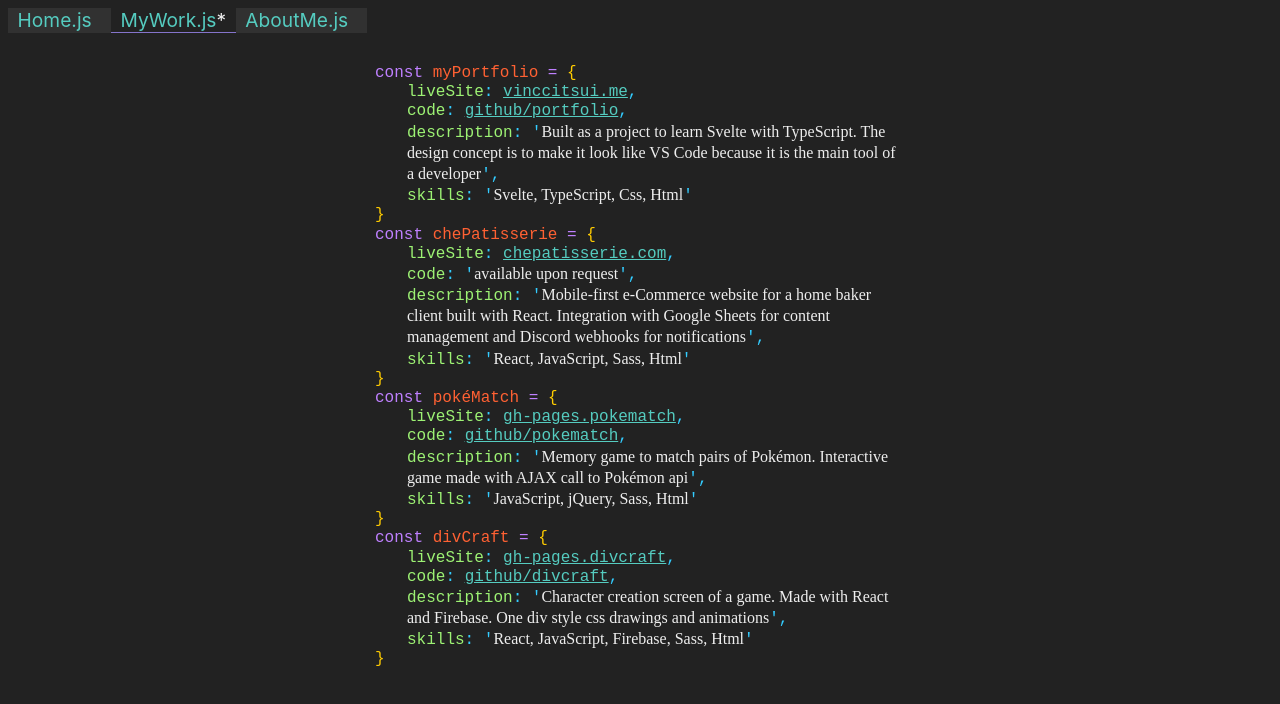
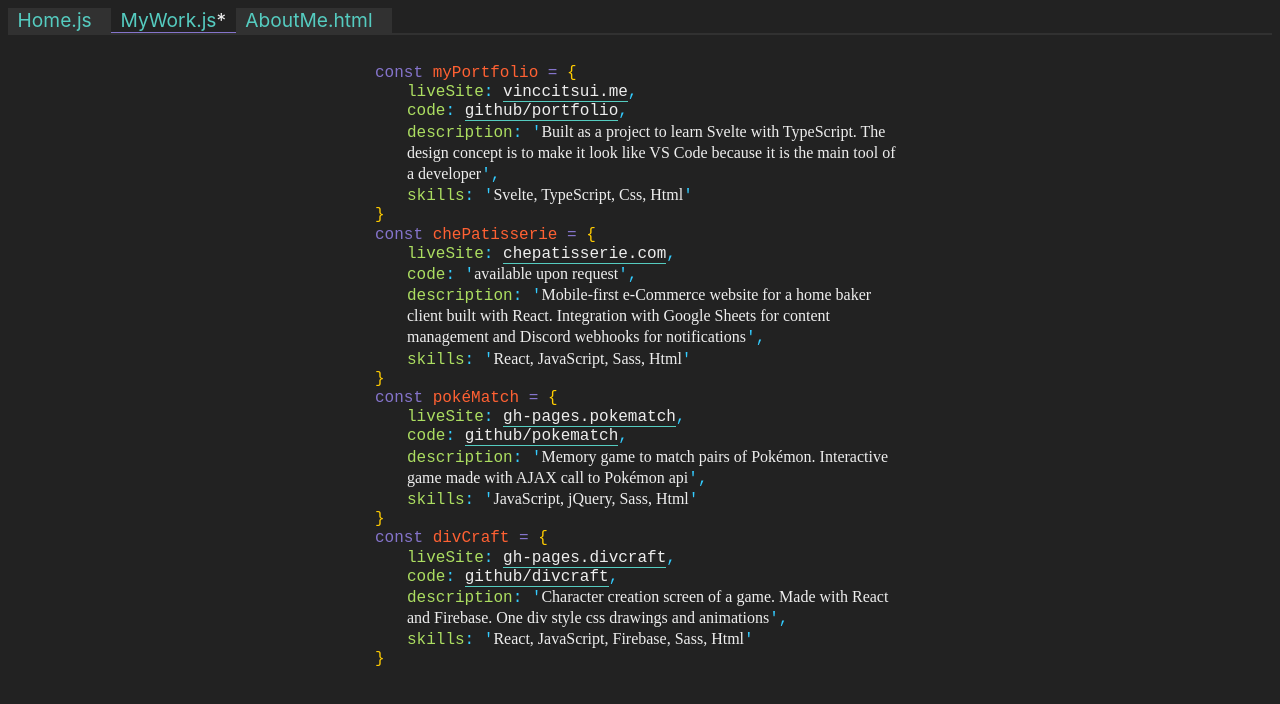
Before and after one commit to vt1022/porfolio-2022, a Svelte app: page / in a window 1280 px wide. Both pictures are taken after a click on the item "MyWork.js". Shown: the top 704 px of the page. Built offline with nearby package versions, Linux system fonts and the light colour scheme; a web font is replaced by a local one.

Commit message:
updated colours and hovers

```diff
--- a/src/App.svelte
+++ b/src/App.svelte
@@ -43,12 +43,14 @@
         background-color: var(--bg);
     }
     main :global(a) {
-        text-decoration: underline;
+        color: var(--bodyFont);
+        text-decoration: none;
         transition: all 0.2s ease-in;
+        border-bottom: 1px solid var(--primary);
     }
     main :global(a:hover) {
-        color: var(--bodyFont);
-        text-decoration: underline;
+        color: var(--primary);
+        border-bottom: 1px solid var(--secondary);
     }
     main :global(.primary) {
         color: var(--primary);
--- a/src/components/Header.svelte
+++ b/src/components/Header.svelte
@@ -15,7 +15,7 @@
             <ul class="navList">
                 <HeaderNavLink innerHtml="Home.js" toPage={0} {activePage} on:pageChange />
                 <HeaderNavLink innerHtml="MyWork.js" toPage={1} {activePage} on:pageChange />
-                <HeaderNavLink innerHtml="AboutMe.js" toPage={2} {activePage} on:pageChange />
+                <HeaderNavLink innerHtml="AboutMe.html" toPage={2} {activePage} on:pageChange />
             </ul>
         {:else}
             <!-- skip link -->
@@ -32,7 +32,7 @@
             <ul class="nav__links">
                 <HeaderNavLink innerHtml="Home.js" toPage={0} {activePage} on:pageChange />
                 <HeaderNavLink innerHtml="MyWork.js" toPage={1} {activePage} on:pageChange />
-                <HeaderNavLink innerHtml="AboutMe.js" toPage={2} {activePage} on:pageChange />
+                <HeaderNavLink innerHtml="AboutMe.html" toPage={2} {activePage} on:pageChange />
             </ul>
         {/if}
     </nav>
@@ -42,6 +42,7 @@
     .navList {
         display: flex;
         margin: 0;
+        border-bottom: 2px solid var(--offBg);
     }
 
     /* hamburger starts */
--- a/src/components/HeaderNavLink.svelte
+++ b/src/components/HeaderNavLink.svelte
@@ -16,7 +16,7 @@
     .navLink {
         margin: 0;
         padding: 0 0.5em;
-        border-bottom: 1px none var(--primary);
+        border-bottom: 1px solid transparent;
         background-color: var(--offBg);
         font-size: 1.2rem;
         cursor: pointer;
@@ -27,6 +27,10 @@
         color: var(--bodyFont);
         opacity: 0;
         transition: all 0.3s ease-in;
+    }
+    .navLink:hover {
+        color: var(--bodyFont);
+        border-bottom: 1px solid var(--primary);
     }
     .navLink:hover::after {
         opacity: 1;
--- a/src/data/theme.js
+++ b/src/data/theme.js
@@ -5,9 +5,9 @@ const theme = {
     bg: '#222',
     offBg: '#313131',
     bodyFont: '#eee',
-    codePurple: '#bf80ff',
+    codePurple: '#8574CB',
     codeRed: '#ff6133',
-    codeGreen: '#9df274',
+    codeGreen: '#acde61',
     codeBlue: '#33ccff',
     codeOrange: '#ffcc00'
     // codePurple: '#8574CB',
--- a/src/pages/Home.svelte
+++ b/src/pages/Home.svelte
@@ -11,20 +11,17 @@
     <ul class="contactList bodyFont">
         <li class="contact">
             <span class="codePurple">const</span> <span class="codeRed">email</span> <span class="codePurple">=</span>
-            <a class="codeGreen" target="_blank" rel="noopener" href="mailto:vinccimantsui@gmail.com" aria-label="email me">
+            <a target="_blank" rel="noopener" href="mailto:vinccimantsui@gmail.com" aria-label="email me">
                 vinccimantsui@gmail.com
             </a>
         </li>
         <li class="contact">
             <span class="codePurple">const</span> <span class="codeRed">github</span> <span class="codePurple">=</span>
-            <a class="codeGreen" target="_blank" rel="noopener" href="https://github.com/vt1022" aria-label="go to my github">
-                /vt1022
-            </a>
+            <a target="_blank" rel="noopener" href="https://github.com/vt1022" aria-label="go to my github"> /vt1022 </a>
         </li>
         <li class="contact">
             <span class="codePurple">const</span> <span class="codeRed">linkedin</span> <span class="codePurple">=</span>
             <a
-                class="codeGreen"
                 target="_blank"
                 rel="noopener"
                 href="https://www.linkedin.com/in/vincci-tsui-040a031a3/"
@@ -35,12 +32,7 @@
         </li>
         <li class="contact">
             <span class="codePurple">const</span> <span class="codeRed">resume</span> <span class="codePurple">=</span>
-            <a
-                class="codeGreen"
-                href="assets/resume-vincci-tsui-2022-b.pdf"
-                download="resume-vincci-tsui"
-                aria-label="download resume"
-            >
+            <a href="assets/resume-vincci-tsui-2022-b.pdf" download="resume-vincci-tsui" aria-label="download resume">
                 download pdf
             </a>
         </li>
--- a/src/pages/Work.svelte
+++ b/src/pages/Work.svelte
@@ -10,18 +10,12 @@
             <ObjectDeclaration name="myPortfolio" />
             <p class="insideObj codeGreen">
                 liveSite<span class="codeBlue">:</span>
-                <a class="primary" target="_blank" rel="noopener" href="https://vinccitsui.me" aria-label="my portfolio">
-                    vinccitsui.me</a
-                ><span class="codeBlue">,</span>
+                <a target="_blank" rel="noopener" href="https://vinccitsui.me" aria-label="my portfolio"> vinccitsui.me</a><span
+                    class="codeBlue">,</span
+                >
                 <br />
                 code<span class="codeBlue">:</span>
-                <a
-                    class="primary"
-                    target="_blank"
-                    rel="noopener"
-                    href="https://github.com/vt1022/portfolio-2022"
-                    aria-label="my portfolio"
-                >
+                <a target="_blank" rel="noopener" href="https://github.com/vt1022/portfolio-2022" aria-label="my portfolio">
                     github/portfolio</a
                 ><span class="codeBlue">,</span>
                 <ObjectLine
@@ -37,7 +31,7 @@
             <ObjectDeclaration name="chePatisserie" />
             <p class="insideObj codeGreen">
                 liveSite<span class="codeBlue">:</span>
-                <a class="primary" target="_blank" rel="noopener" href="https://chepatisserie.com" aria-label="che patisserie">
+                <a target="_blank" rel="noopener" href="https://chepatisserie.com" aria-label="che patisserie">
                     chepatisserie.com</a
                 ><span class="codeBlue">,</span>
                 <ObjectLine key="code" value="available upon request" />
@@ -54,24 +48,12 @@
             <ObjectDeclaration name="pokéMatch" />
             <p class="insideObj codeGreen">
                 liveSite<span class="codeBlue">:</span>
-                <a
-                    class="primary"
-                    target="_blank"
-                    rel="noopener"
-                    href="https://vt1022.github.io/pokematch/"
-                    aria-label="pokématch"
-                >
+                <a target="_blank" rel="noopener" href="https://vt1022.github.io/pokematch/" aria-label="pokématch">
                     gh-pages.pokematch</a
                 ><span class="codeBlue">,</span>
                 <br />
                 code<span class="codeBlue">:</span>
-                <a
-                    class="primary"
-                    target="_blank"
-                    rel="noopener"
-                    href="https://github.com/vt1022/pokematch"
-                    aria-label="pokématch code repo"
-                >
+                <a target="_blank" rel="noopener" href="https://github.com/vt1022/pokematch" aria-label="pokématch code repo">
                     github/pokematch</a
                 ><span class="codeBlue">,</span>
                 <ObjectLine
@@ -86,19 +68,12 @@
             <ObjectDeclaration name="divCraft" />
             <p class="insideObj codeGreen">
                 liveSite<span class="codeBlue">:</span>
-                <a
-                    class="primary"
-                    target="_blank"
-                    rel="noopener"
-                    href="https://vt1022.github.io/characterSelection/"
-                    aria-label="div craft"
-                >
+                <a target="_blank" rel="noopener" href="https://vt1022.github.io/characterSelection/" aria-label="div craft">
                     gh-pages.divcraft</a
                 ><span class="codeBlue">,</span>
                 <br />
                 code<span class="codeBlue">:</span>
                 <a
-                    class="primary"
                     target="_blank"
                     rel="noopener"
                     href="https://github.com/vt1022/characterSelection"
```
